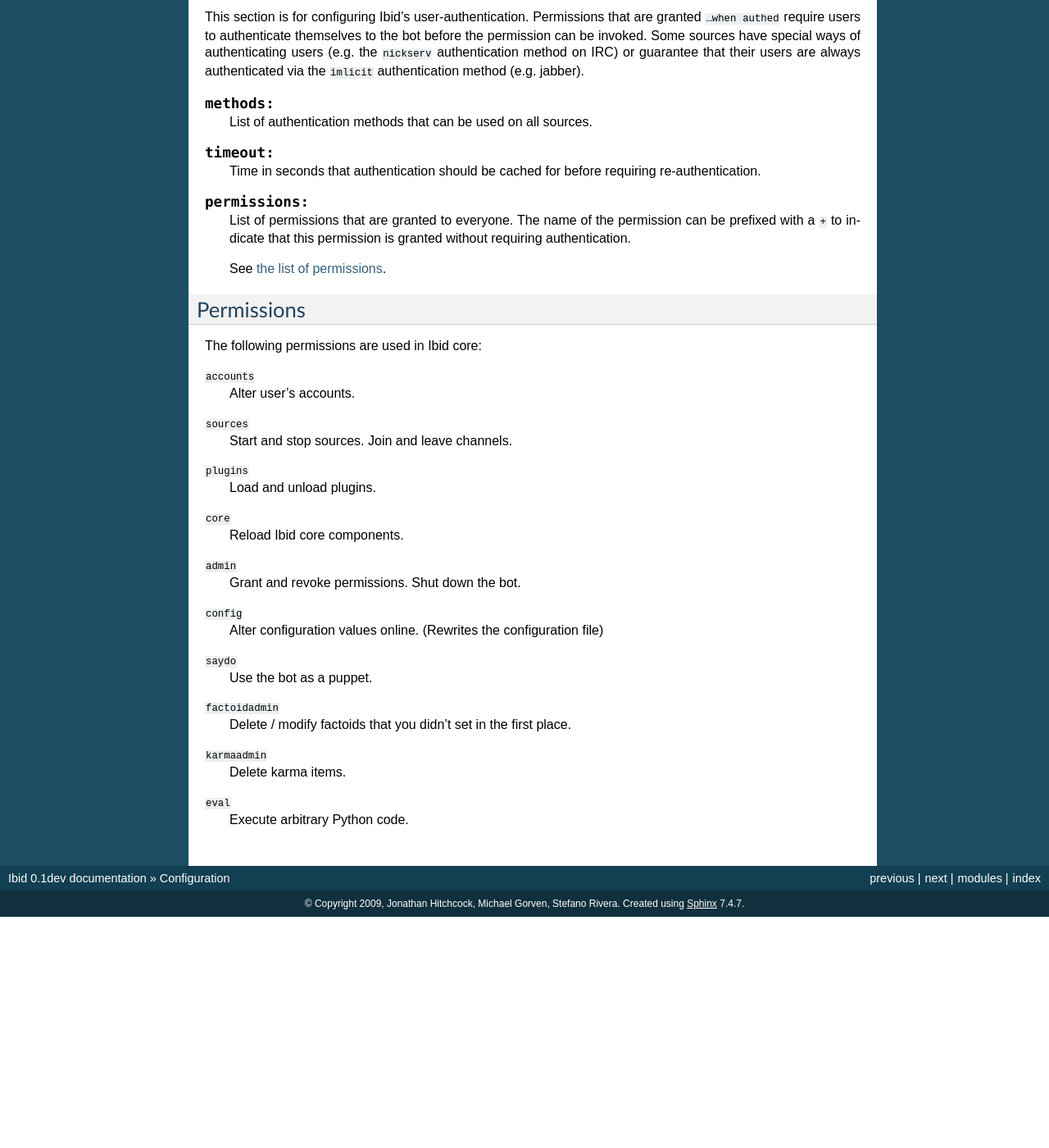
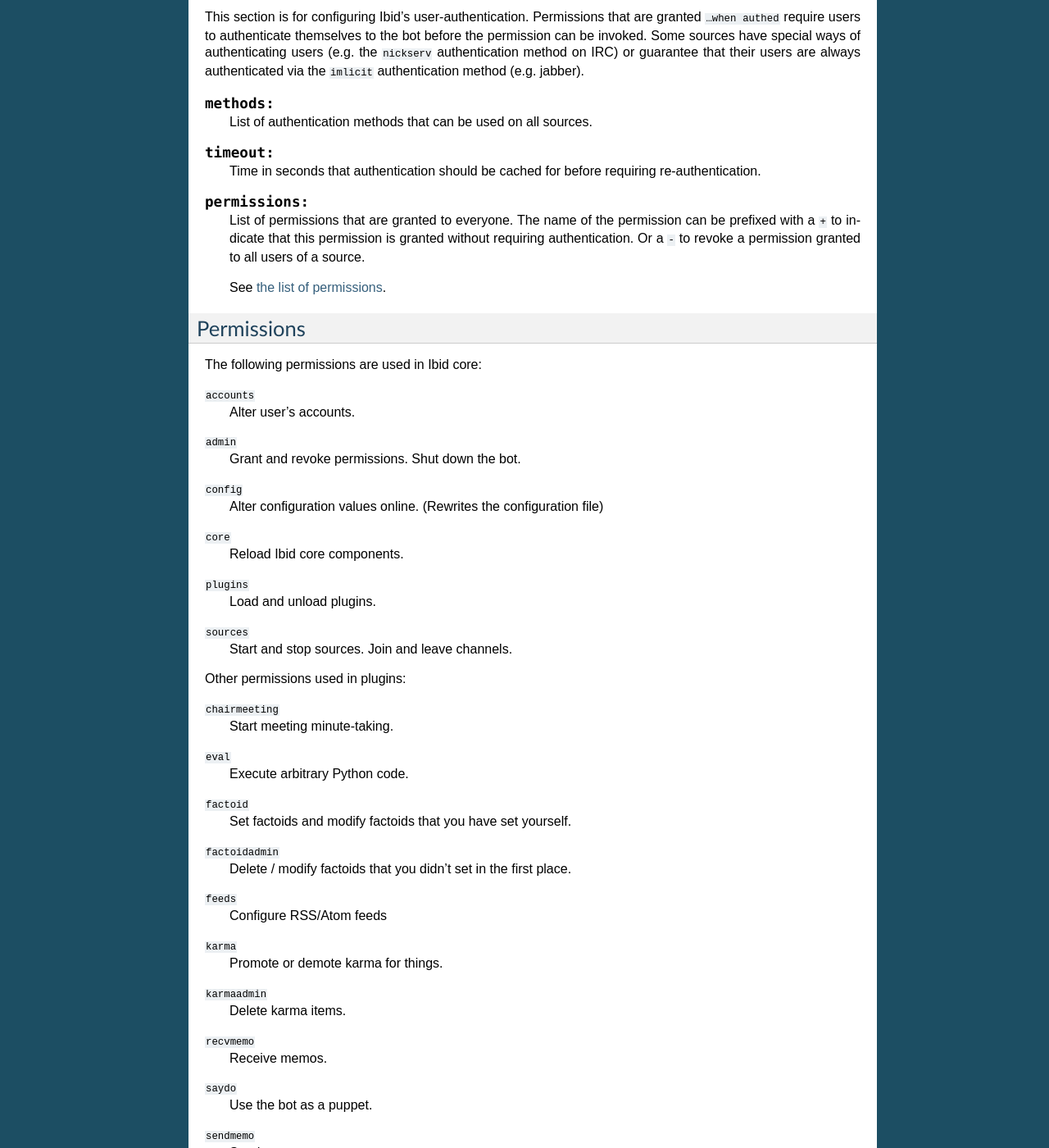
Before and after one commit to ibid/ibid, a Sphinx documentation site: the page built from docs/configuration.rst, in a window 1280 px wide and 1400 px high, scrolled down 1366 px. Shown: the whole window at 82% size. Built offline with Sphinx 7.4.7, drawn with Linux system fonts in a browser that asks for light colours; before the commit the page ends 2484 px from its top, so only the background shows below that; some of the changed text lies outside the part shown.

Commit message:
The rest of the permissions

```diff
--- a/docs/configuration.rst
+++ b/docs/configuration.rst
@@ -112,6 +112,7 @@
    List of permissions that are granted to everyone.
    The name of the permission can be prefixed with a ``+`` to indicate
    that this permission is granted without requiring authentication.
+   Or a ``-`` to revoke a permission granted to all users of a source.
 
    See :ref:`the list of permissions <permissions>`.
 
@@ -124,23 +125,40 @@
 
 ``accounts``
    Alter user's accounts.
-``sources``
-   Start and stop sources. Join and leave channels.
-``plugins``
-   Load and unload plugins.
-``core``
-   Reload Ibid core components.
 ``admin``
    Grant and revoke permissions. Shut down the bot.
 ``config``
    Alter configuration values online. (Rewrites the configuration file)
+``core``
+   Reload Ibid core components.
+``plugins``
+   Load and unload plugins.
+``sources``
+   Start and stop sources. Join and leave channels.
+
+Other permissions used in plugins:
+
+``chairmeeting``
+   Start meeting minute-taking.
+``eval``
+   Execute arbitrary Python code.
+``factoid``
+   Set factoids and modify factoids that you have set yourself.
+``factoidadmin``
+   Delete / modify factoids that you didn't set in the first place.
+``feeds``
+   Configure RSS/Atom feeds
+``karma``
+   Promote or demote karma for things.
+``karmaadmin``
+   Delete karma items.
+``recvmemo``
+   Receive memos.
 ``saydo``
    Use the bot as a puppet.
-``factoidadmin``
-   Delete / modify factoids that you didn't set in the first place.
-``karmaadmin``
-   Delete karma items.
-``eval``
-   Execute arbitrary Python code.
+``sendmemo``
+   Send memos.
+``summon``
+   Summon a user via another source.
 
 .. vi: set et sta sw=3 ts=3:
```
